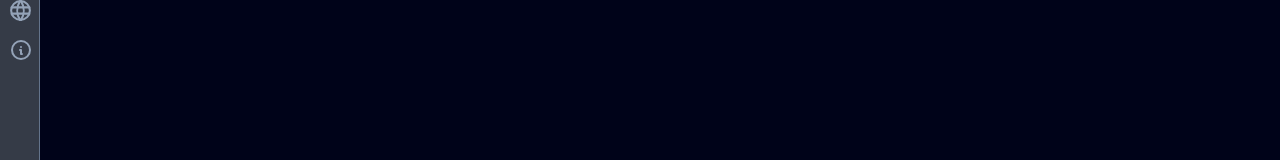
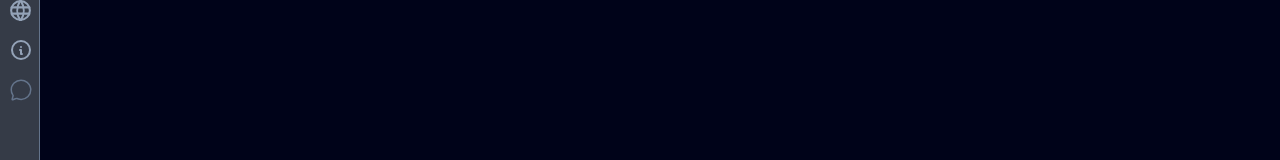
Before and after one commit to smdt-project/dot-deploy-front-end, a React (Vite) app: page /editor in a window 1280 px wide. Shown: the part 170-330 px from the top of the page. Built offline with nearby package versions, Linux system fonts and the light colour scheme.

Commit message:
Add Chat tab to EditorSidebar for enhanced user interaction

```diff
--- a/src/pages/editor/features/sidebar/EditorSidebar.jsx
+++ b/src/pages/editor/features/sidebar/EditorSidebar.jsx
@@ -9,6 +9,8 @@ import {
   TbSettings,
   TbWorld,
 } from "react-icons/tb";
+import { IoChatbubbleOutline } from "react-icons/io5";
+
 import { useDispatch, useSelector } from "react-redux";
 import { useNavigate } from "react-router-dom";
 import EditorToolTip from "../../../../ui/EditorToolTip";
@@ -130,6 +132,13 @@ const EditorSidebar = () => {
           isLink: true,
           link: "/",
         },
+        {
+          icon: <IoChatbubbleOutline key={7} />,
+          name: "chat",
+          title: "Chat",
+          isDisabled: isCreating || isPublishing,
+          isLink: false,
+        },
         0,
         {
           icon: <GiHelp key={6} />,
```
Lines whose indentation alone changed are shown as unchanged.
